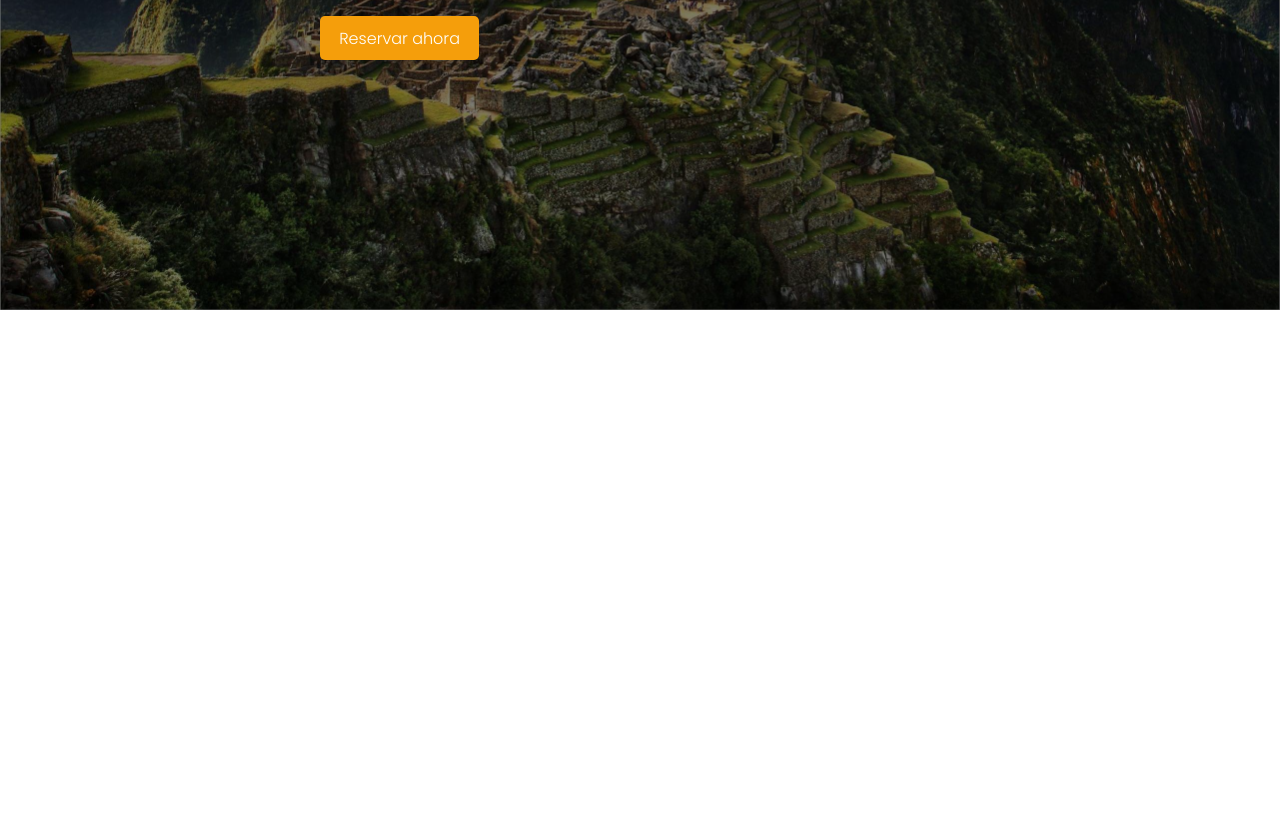
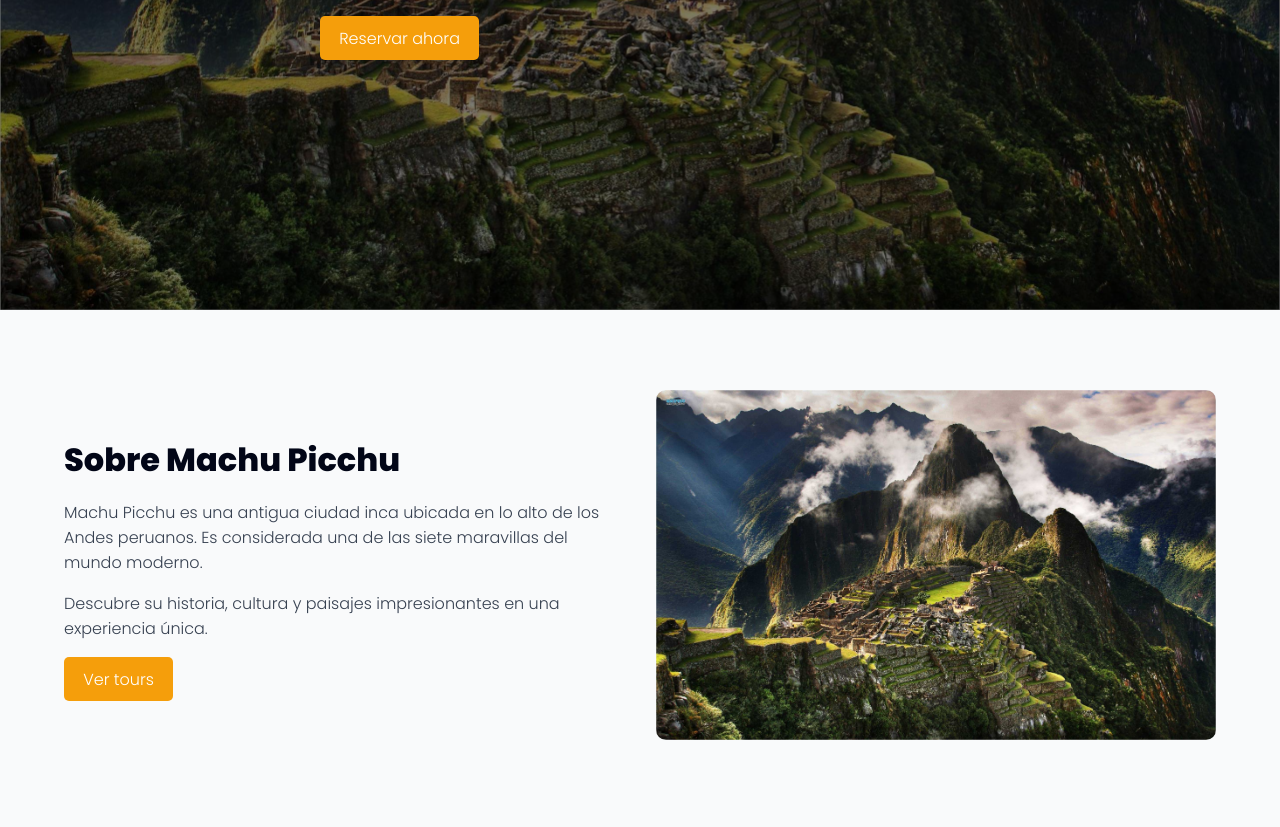
Before and after one commit to PabloBarz/turismo-machu-picchu, a plain HTML site: page index.html in a window 1280 px wide. Shown: the part 490-1317 px from the top of the page. Before the commit the page ends 800 px from the top, so only its background shows below. Drawn offline with Linux system fonts and the light colour scheme.

Commit message:
Agrege la seccion de about y cambie el color de fondo del nav al hacer scroll

```diff
--- a/index.html
+++ b/index.html
@@ -15,7 +15,7 @@
       <nav class="navbar">
         <div class="nav-container">
           <div class="logo">
-            <h1>Explora </h1>
+            <h1>Explora</h1>
           </div>
 
           <div class="menu">
@@ -45,6 +45,44 @@
           <a href="#contact" class="btn">Reservar ahora</a>
         </div>
       </section>
+
+      <!-- ================= ABOUT ================= -->
+      <section id="about">
+        <div class="about-container">
+          <div class="about-text">
+            <h2>Sobre Machu Picchu</h2>
+
+            <p>
+              Machu Picchu es una antigua ciudad inca ubicada en lo alto de los
+              Andes peruanos. Es considerada una de las siete maravillas del
+              mundo moderno.
+            </p>
+
+            <p>
+              Descubre su historia, cultura y paisajes impresionantes en una
+              experiencia única.
+            </p>
+
+            <a href="#tours" class="btn">Ver tours</a>
+          </div>
+
+          <div class="about-img">
+            <img src="./img/machupichuu.jpg" alt="Machu Picchu" />
+          </div>
+        </div>
+      </section>
     </main>
+
+    <script>
+      const navbar = document.querySelector(".navbar");
+
+      window.addEventListener("scroll", () => {
+        if (window.scrollY > 50) {
+          navbar.classList.add("scrolled");
+        } else {
+          navbar.classList.remove("scrolled");
+        }
+      });
+    </script>
   </body>
 </html>
--- a/style.css
+++ b/style.css
@@ -23,10 +23,15 @@
   left: 0;
   width: 100%;
   padding: 1.2rem 0;
-
   background: transparent;
+  transition: background 0.3s ease;
   color: white;
   z-index: 10;
+}
+
+.navbar.scrolled {
+  background: var(--primary);
+  transition: background 0.3s ease;
 }
 
 .nav-container {
@@ -116,3 +121,43 @@
 .btn:hover {
   background: #d97706;
 }
+
+/* ================= ABOUT ================= */
+#about {
+  padding: 5rem 5%;
+  background: #f9fafb;
+}
+
+.about-container {
+  max-width: 1200px;
+  margin: auto;
+
+  display: flex;
+  align-items: center;
+  gap: 2rem;
+}
+
+.about-text {
+  flex: 1;
+}
+
+.about-text h2 {
+  font-size: 2rem;
+  margin-bottom: 1rem;
+  color: var(--dark);
+}
+
+.about-text p {
+  font-size: 1rem;
+  margin-bottom: 1rem;
+  color: #374151;
+}
+
+.about-img {
+  flex: 1;
+}
+
+.about-img img {
+  width: 100%;
+  border-radius: 10px;
+}
```
